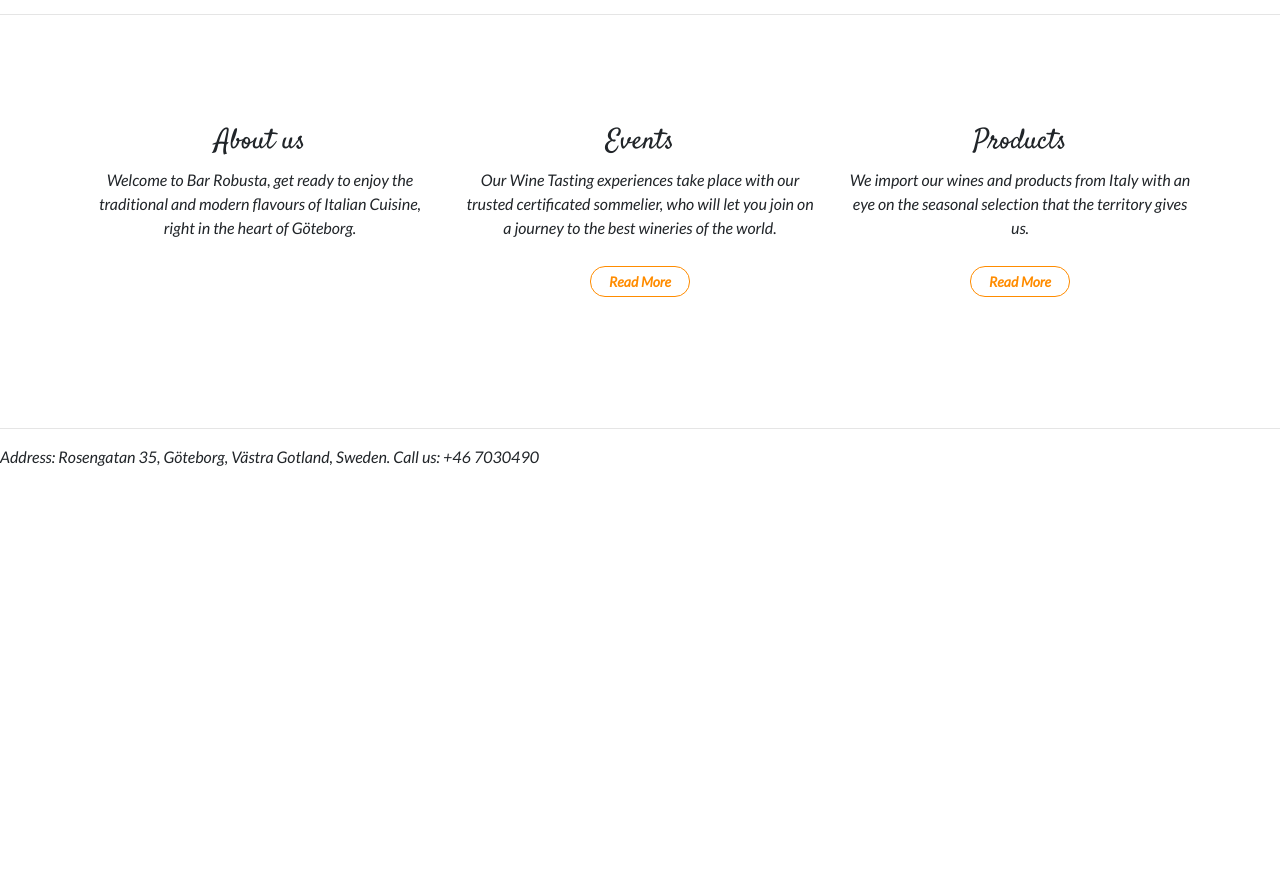
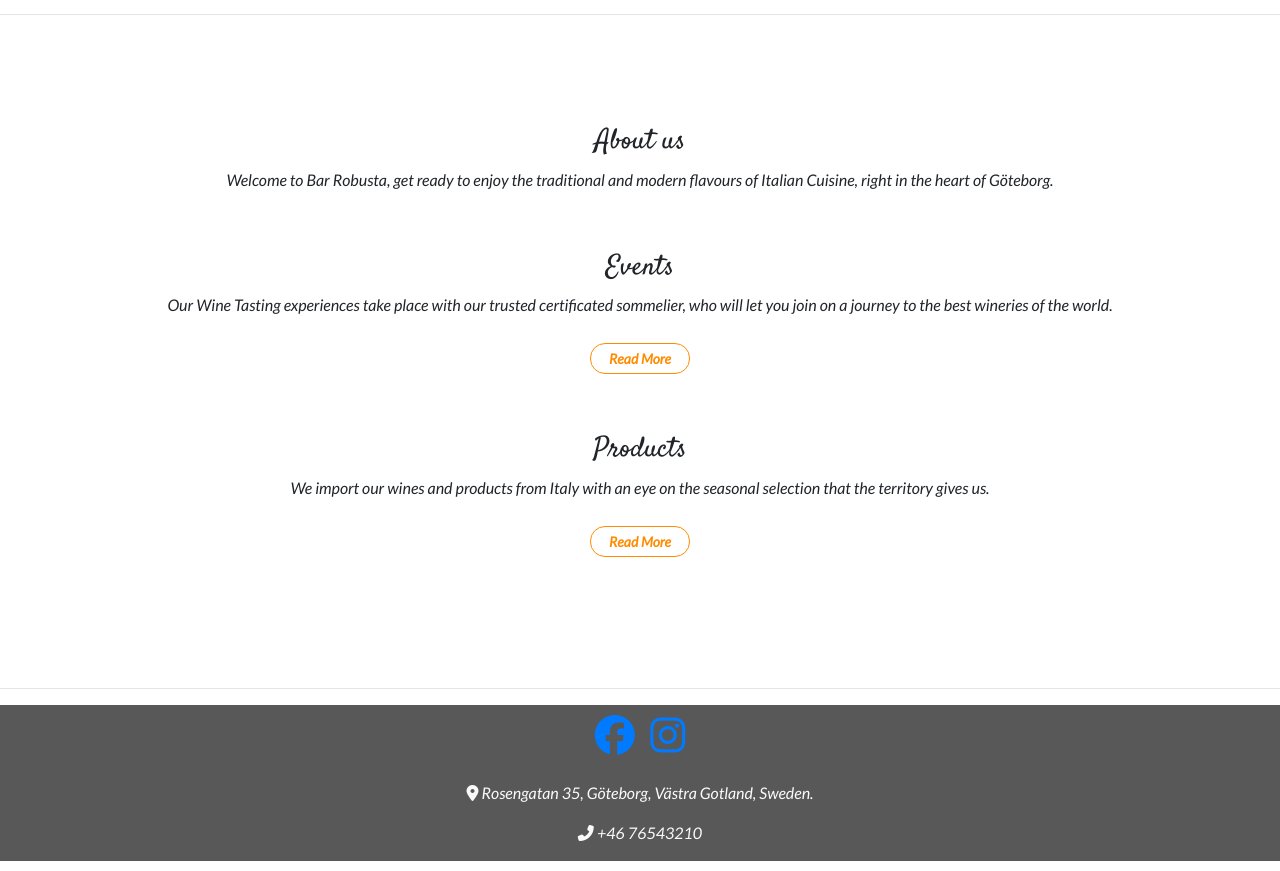
Before and after one commit to ClaudiaLie/MS1_BarRobusta, a plain HTML site: page index.html in a window 1280 px wide. Shown: the part 482-1353 px from the top of the page. Before the commit the page ends 967 px from the top, so only its background shows below. Drawn offline with nearby package versions, Linux system fonts and the light colour scheme.

Commit message:
Footer and footer elements added

```diff
--- a/assets/css/style.css
+++ b/assets/css/style.css
@@ -164,10 +164,6 @@ h3 {
     width: 35px;
 }
 
-footer {
-    background-color: white;
-}
-
 .feature {
     text-align: center;
     margin-bottom: 40px;
@@ -189,10 +185,31 @@ footer {
     color: rgb(255, 140, 0);
 }
 
+footer {
+    background-color: rgba(70, 70, 70, 0.9);
+    color: #fafafa;
+    min-height:120px;
+    margin-bottom:10px;
+}
+
+.list-inline {
+    font-size: 40px;
+    text-align: center;
+}
+
+.list-inline-item {
+    color: rgb(255, 140, 0);
+}
+
+.footer-detail {
+    text-align: center;
+}
+
 /* Date Picker*/
 label {
     display: block;
     font: 1rem 'Lato', sans-serif;
+
 }
 
 input,
--- a/index.html
+++ b/index.html
@@ -9,6 +9,8 @@
         <!--my regular css -->
         <link href="https://fonts.googleapis.com/css2?family=Lato:ital@1&family=Satisfy&display=swap" rel="stylesheet">
         <link rel="stylesheet" href="assets/css/style.css">
+        <!--Font Awesome-->
+        <script src="https://kit.fontawesome.com/911c3ddbaa.js" crossorigin="anonymous"></script>
     </head>
     <body>
         <nav class="navbar container-fluid navalert-container navbar-dark navbar-expand-md">
@@ -46,20 +48,20 @@
             <div class="container features-container content-container">
                 <section class="features">
                     <div class="row">
-                        <div class="col-12 col-md-6 col-lg-4">
+                        <div class="col-12 col-md-12 col-sm-4">
                             <div class="feature">
                                 <h3><i class="d-none d-sm-block"></i> About us </h3>
                                 <p> Welcome to Bar Robusta, get ready to enjoy the traditional and modern flavours of Italian Cuisine, right in the heart of Göteborg. </p>
                             </div>
                         </div>
-                        <div class="col-12 col-md-6 col-lg-4">
+                        <div class="col-12 col-md-12 col-sm-4">
                             <div class="feature">
                                 <h3><i class=" d-none d-sm-block"></i> Events</h3>
                                 <p> Our Wine Tasting experiences take place with our trusted certificated sommelier, who will let you join on a journey to the best wineries of the world.</p>
                                 <p><a class="btn btn-sm btn-light" href="events.html">Read More</a></p>
                             </div>
                         </div>
-                        <div class="col-12 d-md-none d-lg-block col-lg-4">
+                        <div class="col-12 col-md-12 col-sm-4">
                             <div class="feature">
                                 <h3><i class="d-none d-sm-block"></i> Products </h3>
                                 <p>We import our wines and products from Italy with an eye on the seasonal selection that the territory gives us.</p>
@@ -72,9 +74,30 @@
         <!-- /.features -->
         </div>
         <hr>
-        <footer>
-            <p> Address: Rosengatan 35, Göteborg, Västra Gotland, Sweden.
-            Call us: +46 7030490 </p>
+        <footer class="container-fluid">
+            <div class="row">
+                <div class="col-sm-12">
+                    <ul class="list-inline">
+                        <li class="list-inline-item">
+                            <a href="#" target="_blank">
+                            <i class="fab fa-facebook" aria-hidden="true"></i>
+                            <span class="sr-only">Facebook </span>
+                        </a>
+                        </li>
+                        <li class="list-inline-item">
+                        <a href="#" target="_blank">
+                            <i class="fab fa-instagram" aria-hidden="true"></i>
+                            <span class="sr-only">Instagram </span>
+                        </a>
+                        </li>
+                    </ul>
+                </div>
+                <div class="footer-detail col-12">
+                    <p><i class="fas fa-map-marker-alt" aria-hidden="true"></i> Rosengatan 35, Göteborg, Västra Gotland, Sweden. </p>
+                    <p><i class="fas fa-phone-alt" aria-hidden="true"></i> +46 76543210 </p>
+                </div>
+
+            </div>
         </footer>
         <!--Bootstrap CDN for JavaScript-->
         <script src="https://code.jquery.com/jquery-3.5.1.slim.min.js" integrity="sha384-DfXdz2htPH0lsSSs5nCTpuj/zy4C+OGpamoFVy38MVBnE+IbbVYUew+OrCXaRkfj" crossorigin="anonymous"></script>
```
